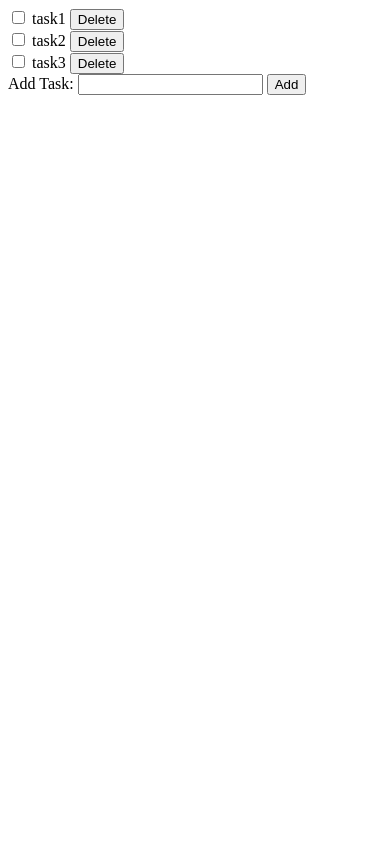
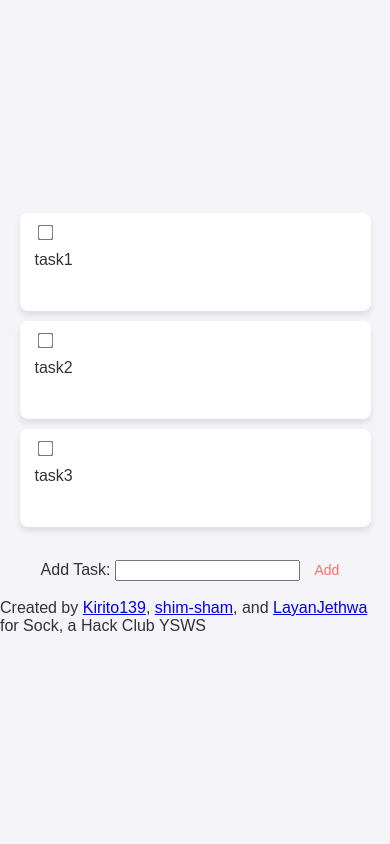
Before and after one commit to sock-bombers/to-do-list, a Flask app: page / in a window 390 px wide. Run offline with Flask 3, Linux system fonts and the light colour scheme; some web fonts are replaced.

Commit message:
Improved index.html's readability, added styling.

```diff
--- a/project/static/styles.css
+++ b/project/static/styles.css
@@ -1,10 +1,103 @@
-header { }
-body { }
-footer { }
-ul {
-    list-style-type: none;
+@import "https://www.nerdfonts.com/assets/css/webfont.css";
+body {
+    font-family: Arial, sans-serif;
+    background-color: #f4f4f9; /* Light gray background */
+    color: #333; /* Dark text color */
     margin: 0;
     padding: 0;
     display: flex;
     flex-direction: column;
+    align-items: center;
+    justify-content: center;
+    min-height: 100vh;
 }
+
+ul {
+    list-style-type: none;
+    padding: 0;
+    margin: 20px 0;
+    width: 90%;
+    max-width: 600px;
+}
+
+li {
+    display: flex;
+    align-items: center;
+    justify-content: space-between;
+    background-color: #fff;
+    border-radius: 8px;
+    box-shadow: 0 4px 6px rgba(0, 0, 0, 0.1);
+    padding: 10px 15px;
+    margin-bottom: 10px;
+}
+
+input[type="checkbox"] {
+    transform: scale(1.2);
+    margin-right: 10px;
+}
+
+label {
+    flex-grow: 1;
+    font-size: 16px;
+}
+
+label[style="text-decoration: line-through"] {
+    color: #888; /* Lighter color for completed tasks */
+}
+
+form button {
+    background-color: transparent;
+    color: #ff6b6b;
+    border: none;
+    border-radius: 5px;
+    padding: 5px 10px;
+    cursor: pointer;
+    font-size: 14px;
+}
+
+form button:hover {
+    color: #ff4c4c; /* Darker red on hover */
+}
+
+/* Add Task Form Styling */
+form[action="{{ url_for('add_task') }}"] {
+    display: flex;
+    justify-content: center;
+    align-items: center;
+    margin-top: 20px;
+}
+
+form[action="{{ url_for('add_task') }}"] label {
+    margin-right: 10px; /* Space between label and input field */
+}
+
+form[action="{{ url_for('add_task') }}"] input[type="text"] {
+    border-radius: 5px;
+    border: 1px solid #ccc;
+    padding: 8px;
+    font-size: 14px;
+}
+
+form[action="{{ url_for('add_task') }}"] button {
+    background-color: #4caf50; /* Green background for add button */
+    color: #fff; /* White text color */
+    border-radius: 5px;
+    border: none;
+    padding: 8px 12px;
+    cursor: pointer;
+}
+
+form[action="{{ url_for('add_task') }}"] button:hover {
+    background-color: #45a049; /* Darker green on hover */
+}
+
+/* Responsive Design for Smaller Screens */
+@media (max-width: 600px) {
+    li {
+        flex-direction: column; /* Stack elements vertically on small screens */
+        align-items: flex-start; /* Align items to the left */
+        padding-bottom: 15px; /* Add spacing at the bottom of each task item */
+        text-align: left;
+        gap : .5rem
+
+}
--- a/project/templates/index.html
+++ b/project/templates/index.html
@@ -11,17 +11,21 @@
     <ul>
         {% for task in tasks %}
             <li>
-                <form method="POST" action="{{ url_for('complete_tasks') }}" style="display:inline;">
-                    <input type="hidden" id="currentlyChecked" name="currentlyChecked" value="{{ tasks[task][1] }}">
+                <form method="POST" action="{{ url_for('complete_tasks') }}"
+                style="display:inline;">
+                    <input type="hidden" id="currentlyChecked" name="currentlyChecked" value="{{
+                    tasks[task][1] }}">
                     <input type="hidden" id="{{ task }}" name="checkboxId" value="{{ task }}">
-                    <input type="checkbox" id="{{ task }}" name="taskCheckbox" value="{{ task }}" {% if tasks[task][1] %}checked{% endif %} onchange="this.form.submit()">
+                    <input type="checkbox" id="{{ task }}" name="taskCheckbox" value="{{ task }}" {%
+                    if tasks[task][1] %}checked{% endif %} onchange="this.form.submit()">
                 </form>
 
-                <label {% if tasks[task][1] %}style="text-decoration: line-through"{% endif %} for="{{ task }}">{{ tasks[task][0] }}</label>
+                <label {% if tasks[task][1] %}style="text-decoration: line-through"{% endif %}
+                for="{{ task }}">{{ tasks[task][0] }}</label>
 
                 <form method="POST" action="{{ url_for('delete_tasks') }}" style="display:inline;">
                     <input type="hidden" name="taskIndex" value="{{ task }}">
-                    <button type="submit">Delete</button>
+                    <button type="submit"><i class="nf nf-cod-trash"></i></button>
                 </form>
             </li>
         {% endfor %}
@@ -34,4 +38,10 @@
     </form>
 </body>
 
+<footer>
+    <p>Created by <a href="https://github.com/Kirito139">Kirito139</a>, <a
+    href="https://github.com/shim-sham">shim-sham</a>, and <a
+    href="https://github.com/LayanJethwa">LayanJethwa</a> for Sock, a Hack Club YSWS</p>
+</footer>
+
 </html>
```
